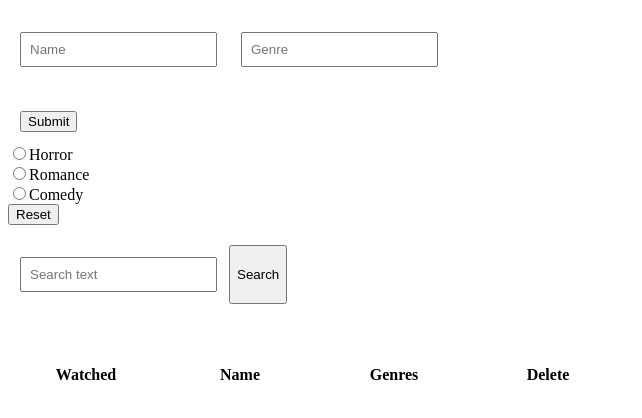
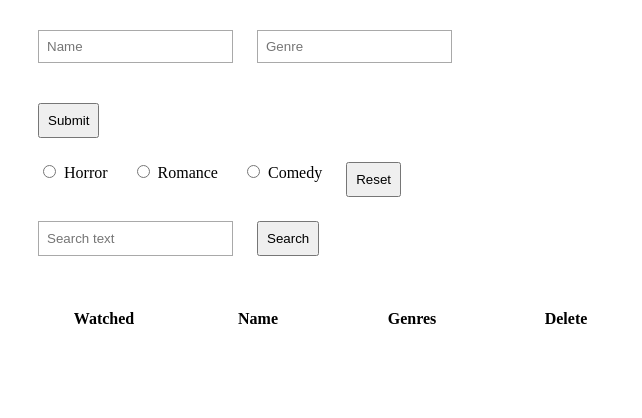
Before and after one commit to vicsmr/frontend-test, a React app: page / in a window 1280 px wide. Shown: the whole page, without its empty margins (0-642 px from the left). Built offline with nearby package versions, Linux system fonts and the light colour scheme.

Commit message:
Update some styles

```diff
--- a/index.html
+++ b/index.html
@@ -2,7 +2,7 @@
 <html>
   <head>
     <link rel="stylesheet" href="style/style.css">
-    <script src="https://maps.googleapis.com/maps/api/js"></script>
+    <meta name="viewport" content="width=device-width, initial-scale=1.0">
   </head>
   <body>
     <div class="container"></div>
--- a/src/components/app.js
+++ b/src/components/app.js
@@ -8,7 +8,7 @@ import SearchBar from '../containers/search_bar';
 export default class App extends Component {
   render() {
     return (
-      <div>
+      <div className="content">
         <MovieForm />
         <MoviesFilter />
         <SearchBar />
--- a/src/components/radio_button.js
+++ b/src/components/radio_button.js
@@ -3,8 +3,9 @@ import React, { Component } from "react";
 class RadioButton extends Component {
 	render() {
 		return (
-			<div>
-				<input type="radio" id={this.props.id} name={this.props.name} value={this.props.value}
+			<div className="control-radio" >
+				<input type="radio" className="input-radio"
+					id={this.props.id} name={this.props.name} value={this.props.value}
 					onChange={(event) => this.props.changeFilterGenre(event.target.value)}
 					checked={this.props.filter === this.props.value}
 				></input>
--- a/src/containers/movie_form.js
+++ b/src/containers/movie_form.js
@@ -82,18 +82,18 @@ class MovieForm extends Component {
 	render() {
 		return (
 			<div>
-				<form onSubmit={this.preventSubmit} className="input-group flex">
+				<form onSubmit={this.preventSubmit} className="flex">
 					<input
 						placeholder="Name"
 						name="name"
-						className="form-control inline"
+						className="form-control input-text"
 						value={this.state.movieToAdd.name}
 						onChange={this.handleInputChange}
 					/>
 					<input
 						placeholder="Genre"
 						name="genre"
-						className="form-control"
+						className="form-control input-text"
 						value={this.state.selectedGenre}
 						onChange={this.handleGenresListChange}
 						onKeyPress={this.addGenreToList}
--- a/src/containers/movies_filter.js
+++ b/src/containers/movies_filter.js
@@ -28,7 +28,7 @@ class MoviesFilter extends Component {
 
 	render() {
 		return (
-			<div>
+			<div className="flex">
 				<RadioButton name={GENRE} id={HORROR} title="Horror" value={HORROR} filter={this.state.filter}
 					changeFilterGenre={this.changeFilterGenre}
 				/>
@@ -39,7 +39,7 @@ class MoviesFilter extends Component {
 					changeFilterGenre={this.changeFilterGenre}
 				/>
 
-				<button onClick={() => this.changeFilterGenre(null)}>Reset</button>
+				<button className="btn" onClick={() => this.changeFilterGenre(null)}>Reset</button>
 			</div>
 		);
 	}
--- a/src/containers/search_bar.js
+++ b/src/containers/search_bar.js
@@ -29,15 +29,15 @@ class SearchBar extends Component {
 
 	render() {
 		return (
-			<form onSubmit={(event) => this.searchMovie(event)} className="input-group flex">
+			<form onSubmit={(event) => this.searchMovie(event)} className="flex">
 				<input
 					placeholder="Search text"
 					name="searchParam"
-					className="form-control inline"
+					className="form-control input-text"
 					value={this.state.searchParam}
 					onChange={this.handleInputChange}
 				/>
-				<button type="submit">Search</button>
+				<button type="submit" className="btn">Search</button>
 			</form>
 		);
 	}
--- a/style/style.css
+++ b/style/style.css
@@ -1,3 +1,12 @@
+.content {
+  margin: 18px;
+  font-size: 16px;
+}
+
+.input-radio {
+  margin-right: 8px;
+}
+
 td, th {
   vertical-align: middle !important;
   text-align: center !important;
@@ -7,6 +16,14 @@ td, th {
   display: flex;
 }
 
+.control-radio {
+  margin: 12px;
+}
+
+.input-text {
+  border: 0.5px solid darkgrey;
+}
+
 .form-control {
   padding: 8px;
   margin: 12px;
@@ -14,6 +31,7 @@ td, th {
 
 .btn {
   margin: 12px;
+  padding: 8px;
 }
 
 .input-group {
```
